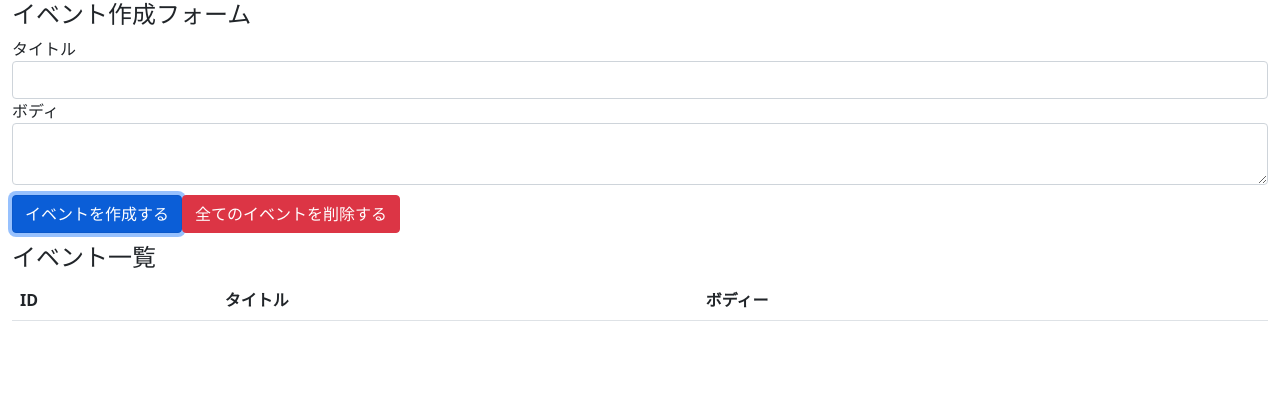
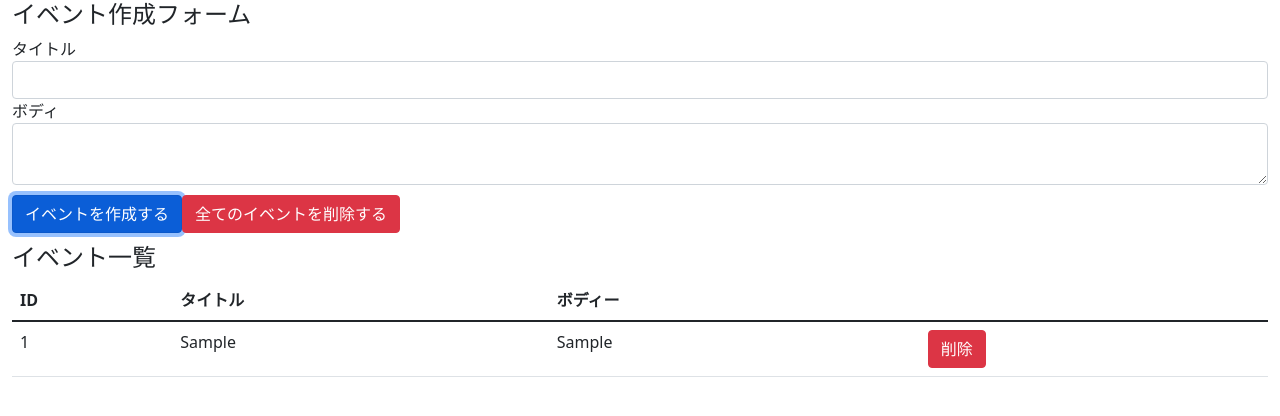
Before and after one commit to ak-empereur-7/react-hooks-101, a React (Create React App) app: page / in a window 1280 px wide. Both pictures are taken after typing "Sample", "Sample" into the empty fields and a click on the button "イベントを作成する". Shown: the top 416 px of the page. Built offline with nearby package versions, Linux system fonts and the light colour scheme.

Commit message:
display eventsm , refactor and implement remove event button

```diff
--- a/src/components/App.js
+++ b/src/components/App.js
@@ -1,5 +1,7 @@
 import React, { useReducer, useState } from "react"
 import 'bootstrap/dist/css/bootstrap.min.css';
+
+import Event from "./Event"
 import reducer from "../reducers"
 
 const App = () => {
@@ -47,7 +49,7 @@
           </tr>
         </thead>
         <tbody>
-
+          { state.map((event, index) => (<Event key={index} event={event} dispatch={dispatch} />))}
         </tbody>
       </table>
     </div>
--- /dev/null
+++ b/src/components/Event.js
@@ -0,0 +1,24 @@
+import React from "react"
+
+const Event = ({ event, dispatch }) => {
+  const id = event.id
+  const handleClickDeleteButton = () => {
+    dispatch({
+      type: 'DELETE_EVENT',
+      id
+    })
+  }
+
+  return (
+    <tr>
+      <td>{id}</td>
+      <td>{event.title}</td>
+      <td>{event.body}</td>
+      <td>
+        <button className="btn btn-danger" onClick={handleClickDeleteButton}>削除</button>
+      </td>
+    </tr>
+  )
+}
+
+export default Event
--- a/src/reducers/index.js
+++ b/src/reducers/index.js
@@ -6,7 +6,7 @@
       const id = length === 0 ? 1 : state[length - 1].id + 1
       return [...state, { id, ...event}]
     case 'DELETE_EVENT':
-      return state
+      return state.filter(event => event.id !== action.id)
     case 'DELETE_ALL_EVENTS':
       return []
     default:
```
